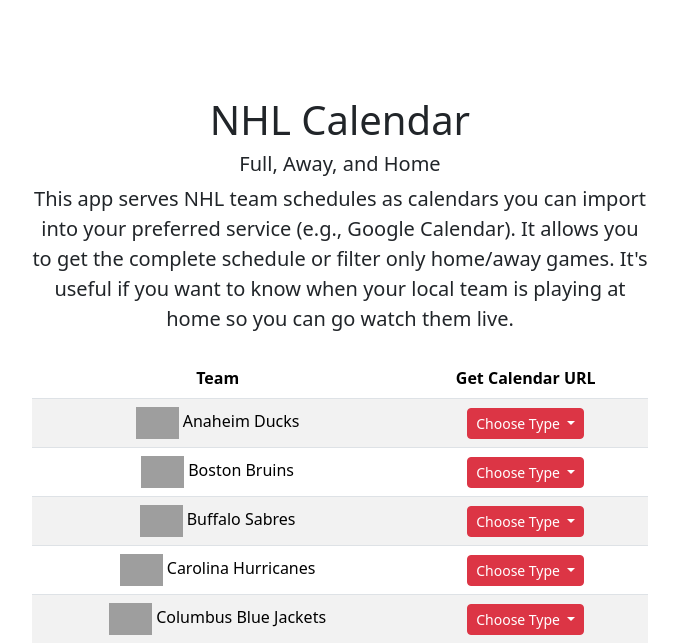
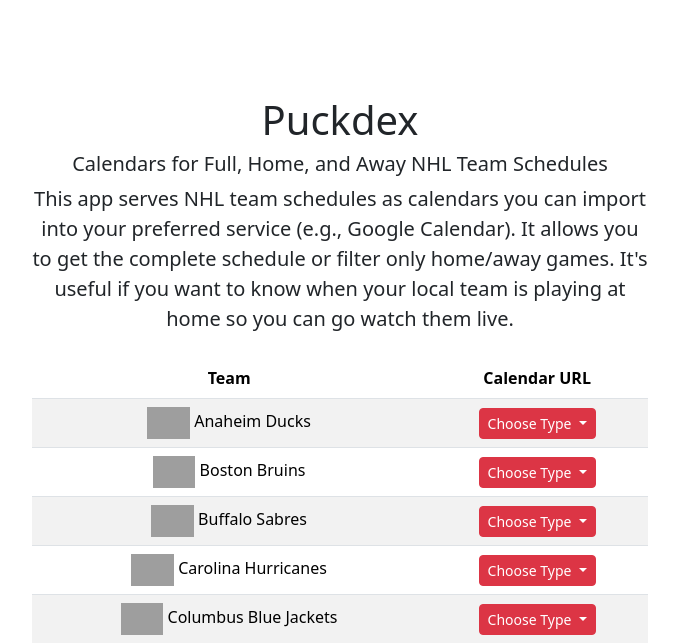
Before and after one commit to cbdm/puckdex, a FastAPI app: page / in a window 1280 px wide. Shown: the top 643 px of the page, without its empty margins (300-979 px from the left). Run offline with FastAPI, Linux system fonts and the light colour scheme; grey boxes are pictures that could not be loaded.

Commit message:
changing app name

```diff
--- a/templates/index.html.j2
+++ b/templates/index.html.j2
@@ -3,14 +3,14 @@
   <head>
     <meta charset="utf-8">
     <meta name="viewport" content="width=device-width, initial-scale=1">
-    <title>NHL Calendar - Away Full Home</title>
+    <title>Puckdex</title>
     <link href="https://cdn.jsdelivr.net/npm/bootstrap@5.3.3/dist/css/bootstrap.min.css" rel="stylesheet" integrity="sha384-QWTKZyjpPEjISv5WaRU9OFeRpok6YctnYmDr5pNlyT2bRjXh0JMhjY6hW+ALEwIH" crossorigin="anonymous">
     <link rel="stylesheet" href="https://cdn.jsdelivr.net/npm/bootstrap-icons@1.11.3/font/bootstrap-icons.min.css">
   </head>
   <body>
     <div class="px-4 py-5 my-5 text-center">
-      <h1 class="display-6">NHL Calendar</h1>
-      <h5 class="display-7">Full, Away, and Home</h5>
+      <h1 class="display-6">Puckdex</h1>
+      <h5 class="display-7">Calendars for Full, Home, and Away NHL Team Schedules</h5>
       <div class="col-lg-6 mx-auto">
         <p class="lead mb-4">
           This app serves NHL team schedules as calendars you can import into your preferred service (e.g., Google Calendar).
@@ -21,7 +21,7 @@
           <thead>
             <tr>
               <th scope="col">Team</th>
-              <th scope="col">Get Calendar URL</th>
+              <th scope="col">Calendar URL</th>
             </tr>
           </thead>
           <tbody>
```
Also changed, not shown: README.md.
